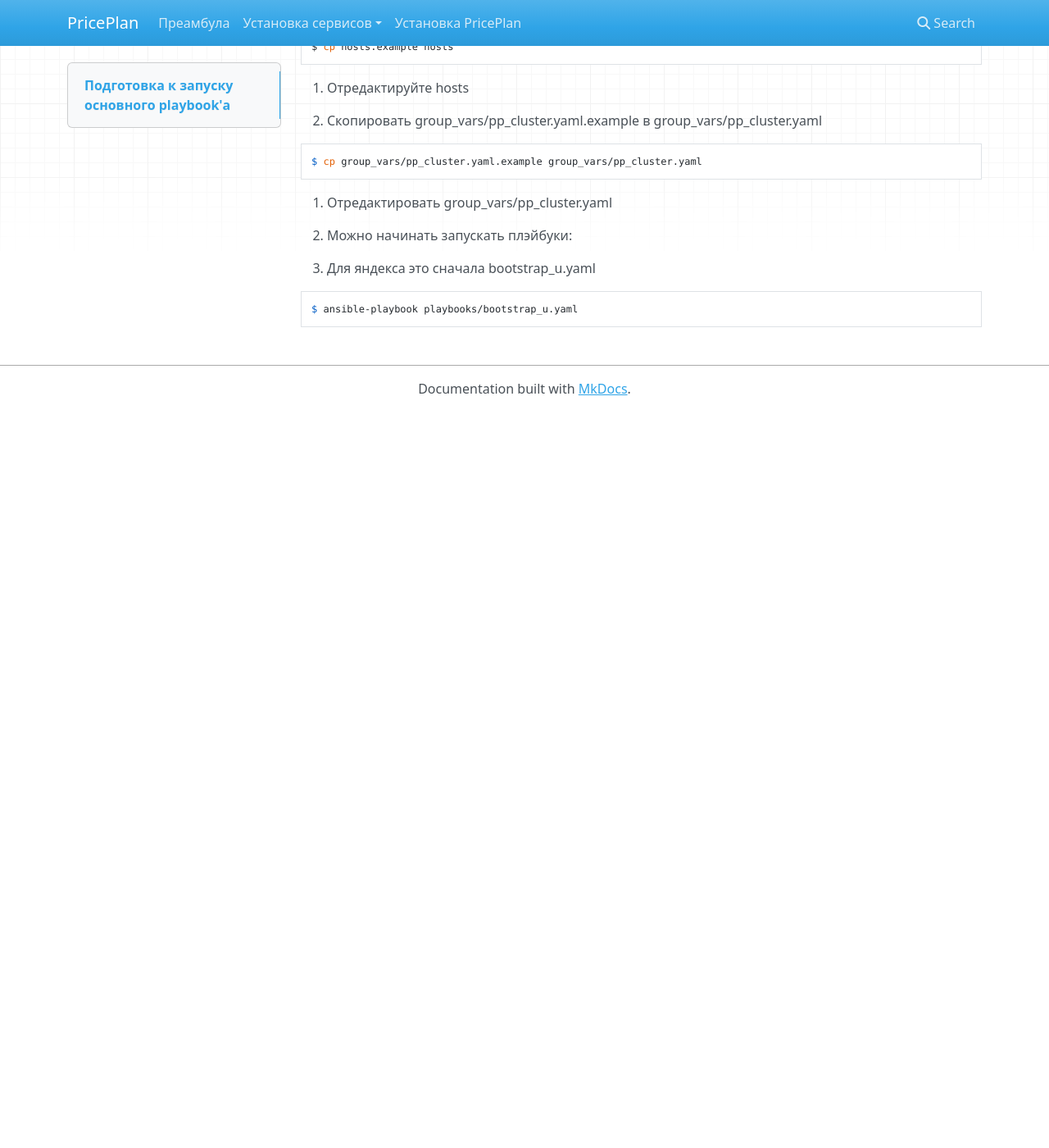
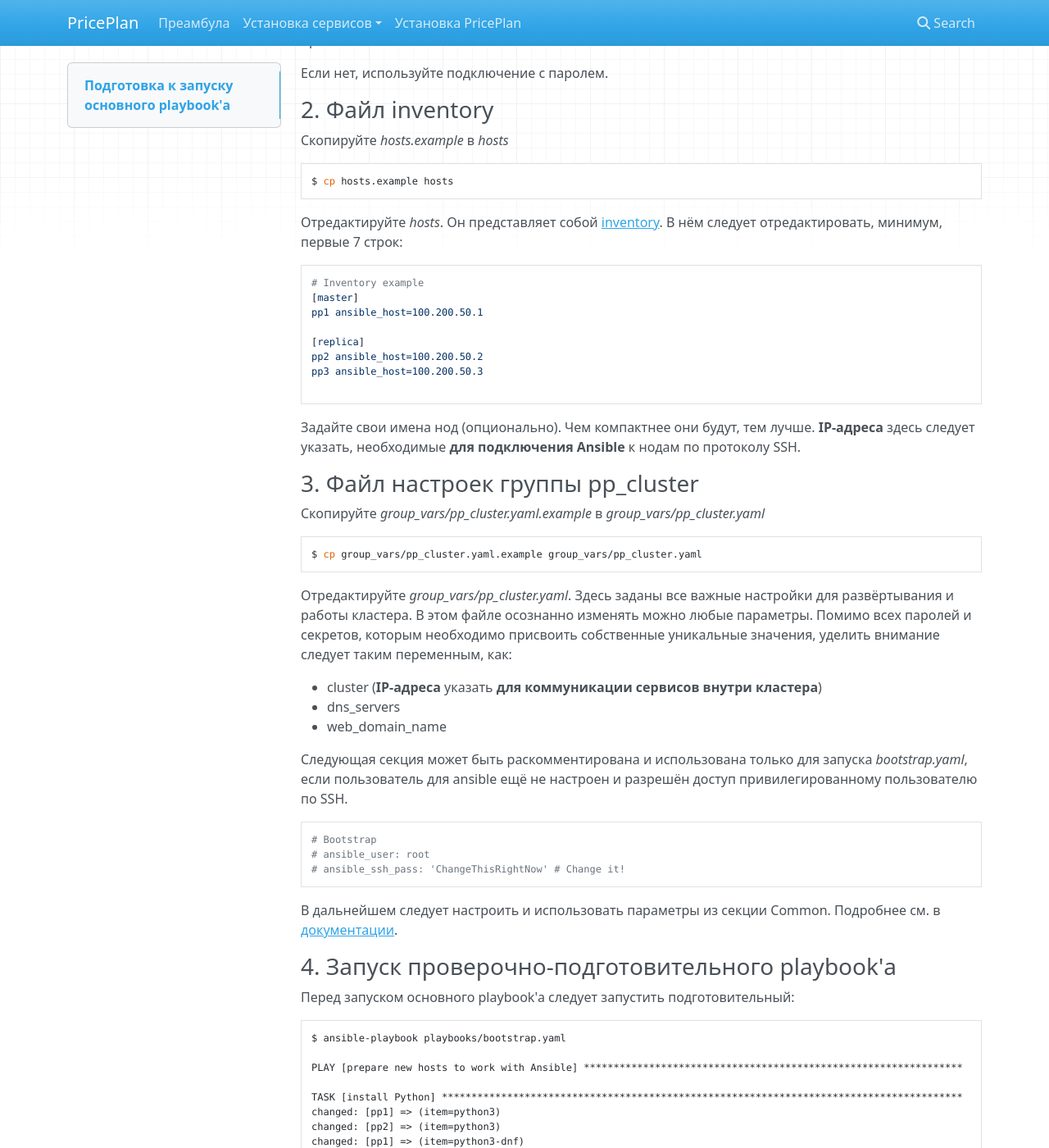
Before and after one commit to PricePlan/pp-cluster-deployment, an MkDocs documentation site: the page built from docs/preparing.md, in a window 1280 px wide and 1400 px high, scrolled down 215 px. Shown: the whole window at 82% size. Built offline with MkDocs 1.6.1, drawn with Linux system fonts in a browser that asks for light colours; nearby versions of some CDN libraries; before the commit the page ends 900 px from its top, so only the background shows below that; some of the changed text lies outside the part shown.

Commit message:
Still write manual

````diff
--- a/docs/preparing.md
+++ b/docs/preparing.md
@@ -1,29 +1,118 @@
 ## Подготовка к запуску основного playbook'а
 
-1. Если у вас имеется ECDSA или RSA ключ (или есть возможность его создать)
+Для выполнения шагов данного и последующих этапов крайне желательно знакомство
+с [Ansible](https://docs.ansible.com/ansible/latest/index.html)
+
+### 1. Ключи для пользователя Ansible
+
+Если у вас имеется ECDSA или RSA ключ (или есть возможность его создать)
 для пользовтеля, от имени которого будут выполняться действия playbook'ов,
-поместите означенный ключ в директорию keys проекта.
+поместите означенный ключ в директорию *keys* проекта.
 
-2. Скопируйте hosts.example в hosts
+Если нет, используйте подключение с паролем.
+
+### 2. Файл inventory
+
+Скопируйте *hosts.example* в *hosts*
 
 ```bash
 $ cp hosts.example hosts
 ```
 
-3. Отредактируйте hosts
+Отредактируйте *hosts*. Он представляет собой [inventory](https://docs.ansible.com/ansible/latest/user_guide/intro_inventory.html#intro-inventory).
+В нём следует отредактировать, минимум, первые 7 строк:
 
-4. Скопировать group_vars/pp_cluster.yaml.example в group_vars/pp_cluster.yaml
+```yaml
+# Inventory example
+[master]
+pp1 ansible_host=100.200.50.1
+
+[replica]
+pp2 ansible_host=100.200.50.2
+pp3 ansible_host=100.200.50.3
 
 ```
+
+Задайте свои имена нод (опционально). Чем компактнее они будут, тем лучше.
+**IP-адреса** здесь следует указать, необходимые **для подключения Ansible**
+к нодам по протоколу SSH.
+
+### 3. Файл настроек группы pp_cluster
+
+Скопируйте *group_vars/pp_cluster.yaml.example* в *group_vars/pp_cluster.yaml*
+
+```bash
 $ cp group_vars/pp_cluster.yaml.example group_vars/pp_cluster.yaml
 ```
 
-5. Отредактировать group_vars/pp_cluster.yaml
+Отредактируйте *group_vars/pp_cluster.yaml*. Здесь заданы все важные настройки
+для развёртывания и работы кластера. В этом файле осознанно изменять можно
+любые параметры. Помимо всех паролей и секретов, которым необходимо присвоить
+собственные уникальные значения, уделить внимание следует таким переменным,
+как:
 
-6. Можно начинать запускать плэйбуки:
+* cluster (**IP-адреса** указать **для коммуникации сервисов внутри кластера**)
+* dns_servers
+* web_domain_name
 
-* Для яндекса это сначала bootstrap_u.yaml
+Следующая секция может быть раскомментирована и использована только для запуска
+*bootstrap.yaml*, если пользователь для ansible ещё не настроен и разрешён
+доступ привилегированному пользователю по SSH.
+
+```yaml
+# Bootstrap
+# ansible_user: root
+# ansible_ssh_pass: 'ChangeThisRightNow' # Change it!
+```
+
+В дальнейшем следует настроить и использовать параметры из секции Common.
+Подробнее см. в [документации](https://docs.ansible.com/ansible/latest/reference_appendices/special_variables.html#connection-variables).
+
+### 4. Запуск проверочно-подготовительного playbook'а
+
+Перед запуском основного playbook'а следует запустить подготовительный:
+
+```bash
+$ ansible-playbook playbooks/bootstrap.yaml
+
+PLAY [prepare new hosts to work with Ansible] ****************************************************************
+
+TASK [install Python] ****************************************************************************************
+changed: [pp1] => (item=python3)
+changed: [pp2] => (item=python3)
+changed: [pp1] => (item=python3-dnf)
+changed: [pp2] => (item=python3-dnf)
+changed: [pp1] => (item=python3-libselinux)
+changed: [pp2] => (item=python3-libselinux)
+changed: [pp2] => (item=python3-libsemanage)
+changed: [pp1] => (item=python3-libsemanage)
+changed: [pp3] => (item=python3)
+changed: [pp3] => (item=python3-dnf)
+changed: [pp3] => (item=python3-libselinux)
+changed: [pp3] => (item=python3-libsemanage)
+
+TASK [ensure docker group exists] ****************************************************************************
+changed: [pp3]
+changed: [pp2]
+changed: [pp1]
+
+TASK [ensure locksmith user exists] **************************************************************************
+changed: [pp2]
+changed: [pp3]
+changed: [pp1]
+
+TASK [ensure locksmith user exists] **************************************************************************
+skipping: [pp3]
+skipping: [pp1]
+skipping: [pp2]
+
+PLAY RECAP ***************************************************************************************************
+pp1                        : ok=3    changed=3    unreachable=0    failed=0    skipped=1    rescued=0    ignored=0
+pp2                        : ok=3    changed=3    unreachable=0    failed=0    skipped=1    rescued=0    ignored=0
+pp3                        : ok=3    changed=3    unreachable=0    failed=0    skipped=1    rescued=0    ignored=0
 
 ```
-$ ansible-playbook playbooks/bootstrap_u.yaml
-```
+
+Примерно такой вывод команды необходимо получить, если всё настроено правильно.
+
+Если вы раскоментировали секцию Bootstrap, закомментируйте её.
````
Also changed, not shown: README.md (+6 -1 lines), 4 other files.
